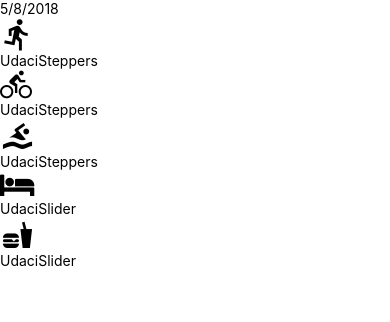
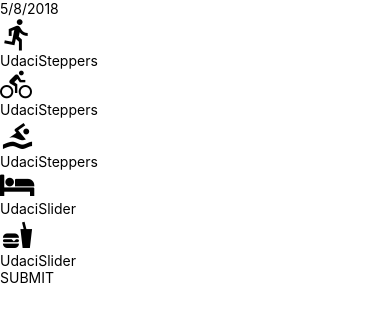
Before and after one commit to johnythomas/udaci-fitness, a React Native app: screen / in a window 390 px wide. Shown: the top 322 px of the page. Built offline with nearby package versions, Linux system fonts and the light colour scheme.

Commit message:
Added submit button in AddEntry

```diff
--- a/components/AddEntry.js
+++ b/components/AddEntry.js
@@ -1,9 +1,15 @@
 import React, { Component } from "react"
-import { View } from "react-native"
-import { getMetricMetaInfo } from "../utils/helpers"
+import { Text, TouchableOpacity, View } from "react-native"
+import { getMetricMetaInfo, timeToString } from "../utils/helpers"
 import DateHeader from "./DateHeader"
 import UdaciSlider from "./UdaciSlider"
 import UdaciSteppers from "./UdaciSteppers"
+
+const SubmitBtn = ({ onPress }) => (
+  <TouchableOpacity onPress={onPress}>
+    <Text>SUBMIT</Text>
+  </TouchableOpacity>
+)
 
 class AddEntry extends Component {
   state = {
@@ -46,6 +52,27 @@
     }))
   }
 
+  submit = () => {
+    const key = timeToString()
+    const entry = this.state
+
+    // udpate redux
+
+    this.setState(() => ({
+      run: 0,
+      bike: 0,
+      swim: 0,
+      sleep: 0,
+      eat: 0
+    }))
+
+    // navigate to home
+
+    // save to db
+
+    // clear local notification
+  }
+
   render() {
     const metaInfo = getMetricMetaInfo()
     return (
@@ -75,6 +102,7 @@
             </View>
           )
         })}
+        <SubmitBtn onPress={this.submit} />
       </View>
     )
   }
```
